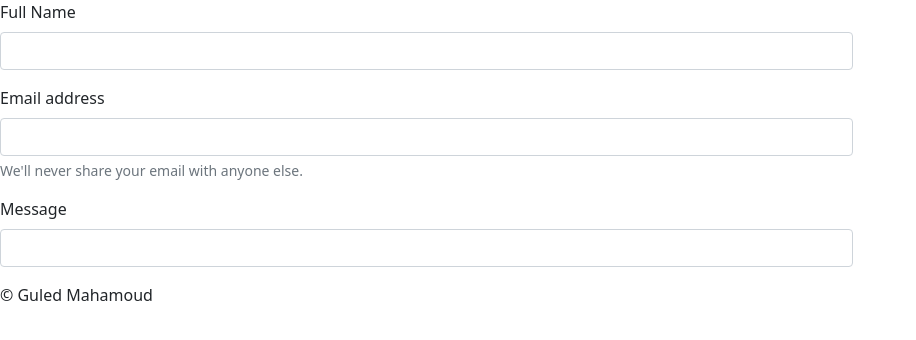
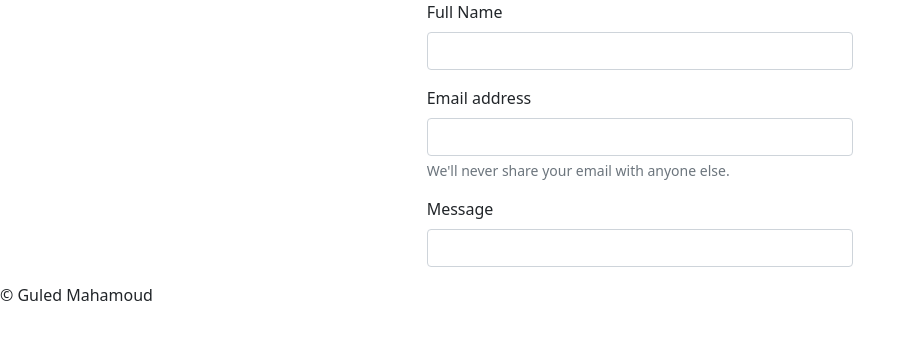
Before and after one commit to gammaled/my-resume-website, a Flask app: page /contact in a window 1280 px wide. Shown: the part 56-396 px from the top of the page, without its empty margins (0-916 px from the left). Run offline with Flask 2, Linux system fonts and the light colour scheme; some libraries are stand-ins or nearby versions.

Commit message:
set column width of form to col-md-4

```diff
--- a/templates/contact.html
+++ b/templates/contact.html
@@ -1,6 +1,6 @@
 {% extends "base.html" %}
 {% block content %}
-<form class="col-8">
+<form class="col-8 col-md-4 mx-auto">
     <div class="mb-3 g-8">
         <label for="formGroupExampleInput" class="form-label">Full Name</label>
         <input type="text" class="form-control" id="formGroupExampleInput">
```
